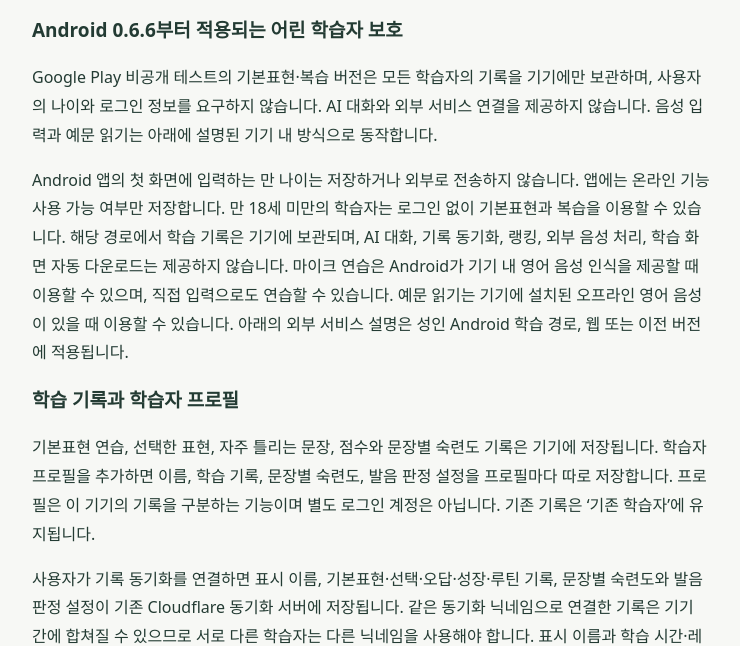
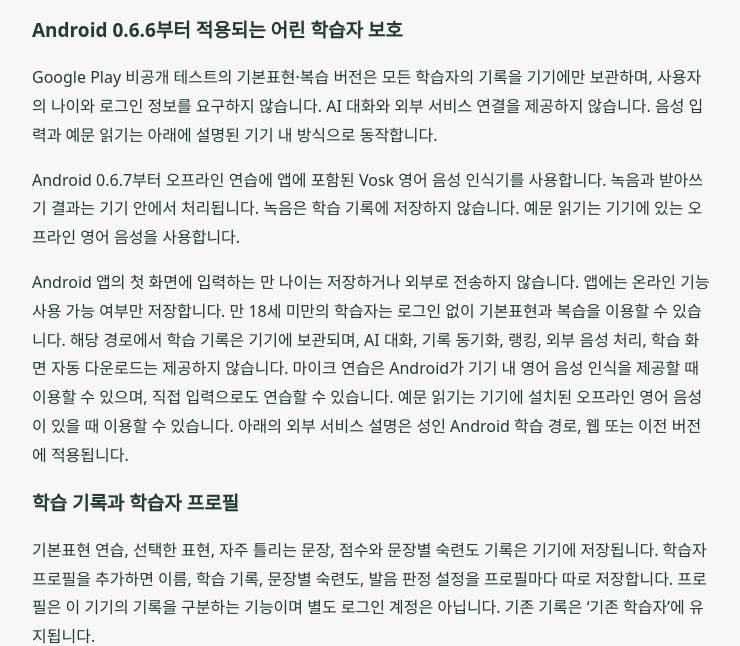
Before and after one commit to yoonwu/speaking-room, a plain HTML site: page privacy.html in a window 1280 px wide. Shown: the part 163-809 px from the top of the page, without its empty margins (268-1008 px from the left). Drawn offline with Linux system fonts and the light colour scheme.

Commit message:
Describe bundled offline speech recognition

```diff
--- a/privacy.html
+++ b/privacy.html
@@ -9,6 +9,7 @@
 <p><b>시행일: 2026-11-07</b><br>운영: 3초영어 · 문의: <a href="mailto:thdghkstlr@gmail.com">thdghkstlr@gmail.com</a></p>
 <h2>Android 0.6.6부터 적용되는 어린 학습자 보호</h2>
 <p>Google Play 비공개 테스트의 기본표현·복습 버전은 모든 학습자의 기록을 기기에만 보관하며, 사용자의 나이와 로그인 정보를 요구하지 않습니다. AI 대화와 외부 서비스 연결을 제공하지 않습니다. 음성 입력과 예문 읽기는 아래에 설명된 기기 내 방식으로 동작합니다.</p>
+<p>Android 0.6.7부터 오프라인 연습에 앱에 포함된 Vosk 영어 음성 인식기를 사용합니다. 녹음과 받아쓰기 결과는 기기 안에서 처리됩니다. 녹음은 학습 기록에 저장하지 않습니다. 예문 읽기는 기기에 있는 오프라인 영어 음성을 사용합니다.</p>
 <p>Android 앱의 첫 화면에 입력하는 만 나이는 저장하거나 외부로 전송하지 않습니다. 앱에는 온라인 기능 사용 가능 여부만 저장합니다. 만 18세 미만의 학습자는 로그인 없이 기본표현과 복습을 이용할 수 있습니다. 해당 경로에서 학습 기록은 기기에 보관되며, AI 대화, 기록 동기화, 랭킹, 외부 음성 처리, 학습 화면 자동 다운로드는 제공하지 않습니다. 마이크 연습은 Android가 기기 내 영어 음성 인식을 제공할 때 이용할 수 있으며, 직접 입력으로도 연습할 수 있습니다. 예문 읽기는 기기에 설치된 오프라인 영어 음성이 있을 때 이용할 수 있습니다. 아래의 외부 서비스 설명은 성인 Android 학습 경로, 웹 또는 이전 버전에 적용됩니다.</p>
 <h2>학습 기록과 학습자 프로필</h2>
 <p>기본표현 연습, 선택한 표현, 자주 틀리는 문장, 점수와 문장별 숙련도 기록은 기기에 저장됩니다. 학습자 프로필을 추가하면 이름, 학습 기록, 문장별 숙련도, 발음 판정 설정을 프로필마다 따로 저장합니다. 프로필은 이 기기의 기록을 구분하는 기능이며 별도 로그인 계정은 아닙니다. 기존 기록은 ‘기존 학습자’에 유지됩니다.</p>
```
